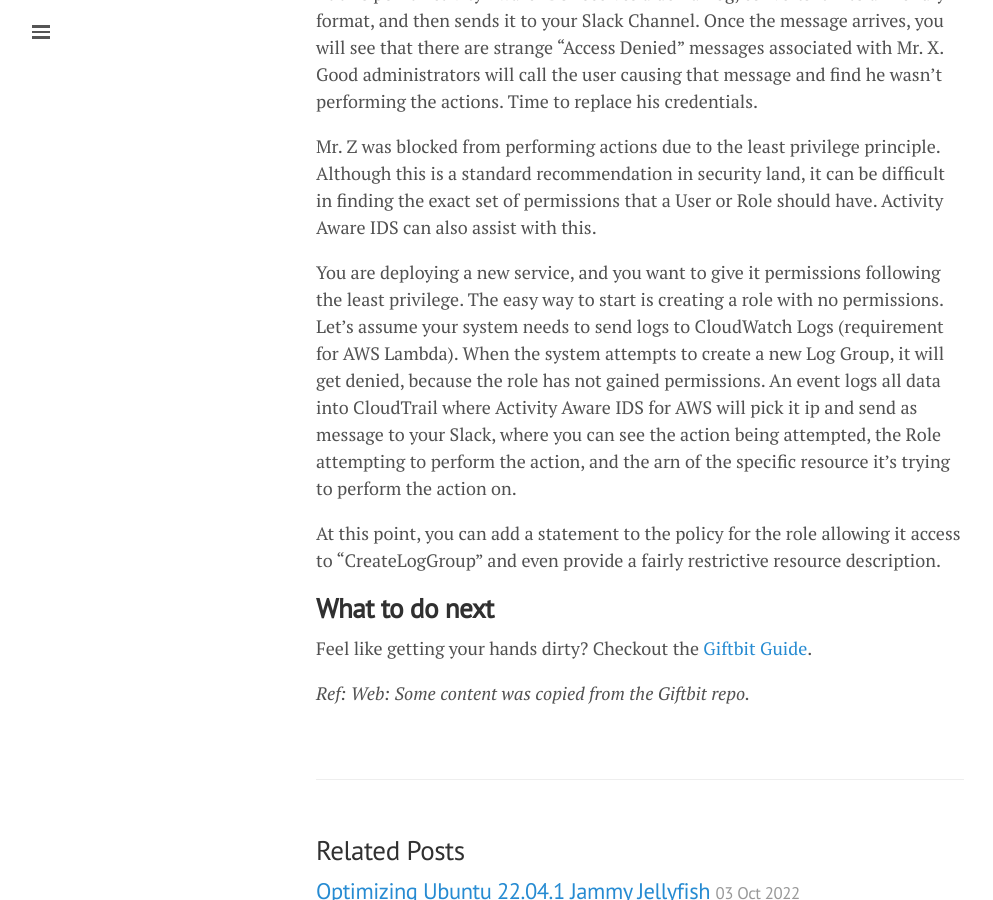
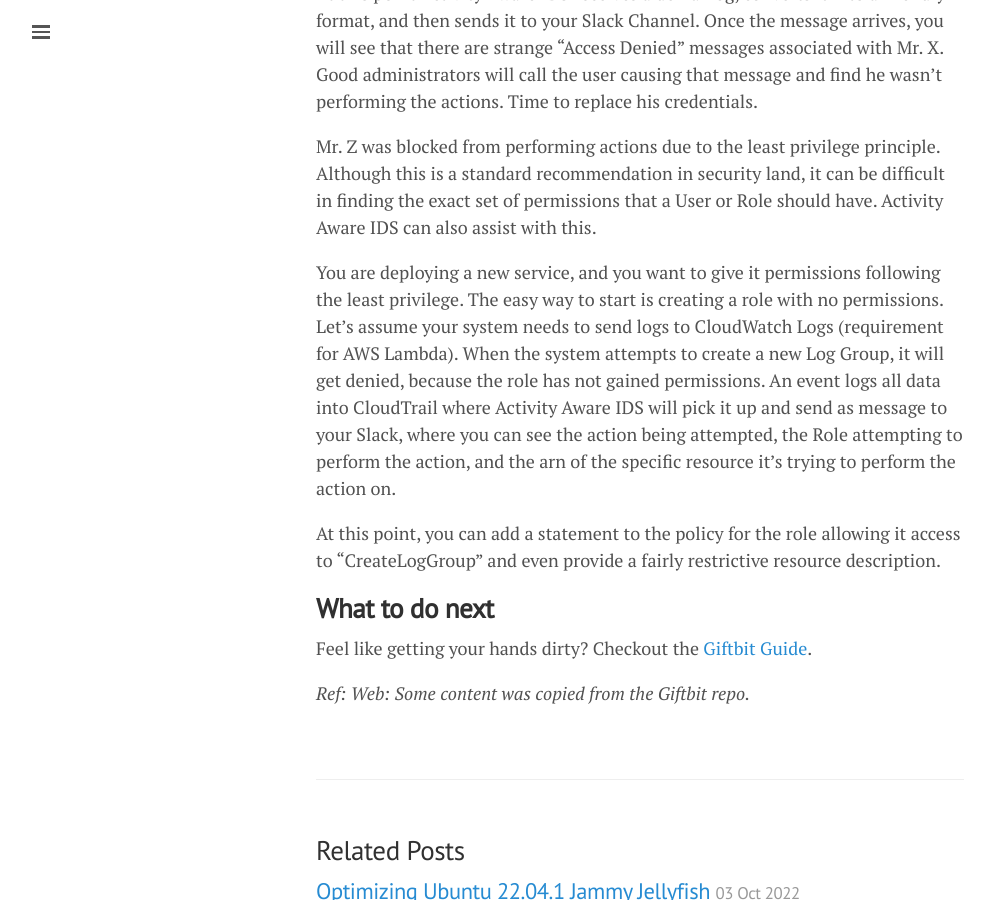
Before and after one commit to lgeurts/lgeurts.github.io, a Jekyll site: the page built from _posts/2021-11-02-activity-aware-ids-for-aws.md, in a window 1280 px wide and 900 px high, scrolled down 2119 px. Shown: the whole window, without its empty margins (0-993 px from the left). Built offline with Jekyll 4.4.1, drawn with Linux system fonts in a browser that asks for light colours; nearby versions of some CDN libraries; comment, search, counter and statistics services are not loaded.

Commit message:
Update 2021-11-02-activity-aware-ids-for-aws.md

```diff
--- a/_posts/2021-11-02-activity-aware-ids-for-aws.md
+++ b/_posts/2021-11-02-activity-aware-ids-for-aws.md
@@ -51,7 +51,7 @@
 
 Mr. Z was blocked from performing actions due to the least privilege principle. Although this is a standard recommendation in security land, it can be difficult in finding the exact set of permissions that a User or Role should have. Activity Aware IDS can also assist with this.
 
-You are deploying a new service, and you want to give it permissions following the least privilege. The easy way to start is creating a role with no permissions. Let's assume your system needs to send logs to CloudWatch Logs (requirement for AWS Lambda). When the system attempts to create a new Log Group, it will get denied, because the role has not gained permissions. An event logs all data into CloudTrail where Activity Aware IDS for AWS will pick it ip and send as message to your Slack, where you can see the action being attempted, the Role attempting to perform the action, and the arn of the specific resource it’s trying to perform the action on.
+You are deploying a new service, and you want to give it permissions following the least privilege. The easy way to start is creating a role with no permissions. Let's assume your system needs to send logs to CloudWatch Logs (requirement for AWS Lambda). When the system attempts to create a new Log Group, it will get denied, because the role has not gained permissions. An event logs all data into CloudTrail where Activity Aware IDS will pick it up and send as message to your Slack, where you can see the action being attempted, the Role attempting to perform the action, and the arn of the specific resource it’s trying to perform the action on.
 
 At this point, you can add a statement to the policy for the role allowing it access to “CreateLogGroup” and even provide a fairly restrictive resource description.
 
```
